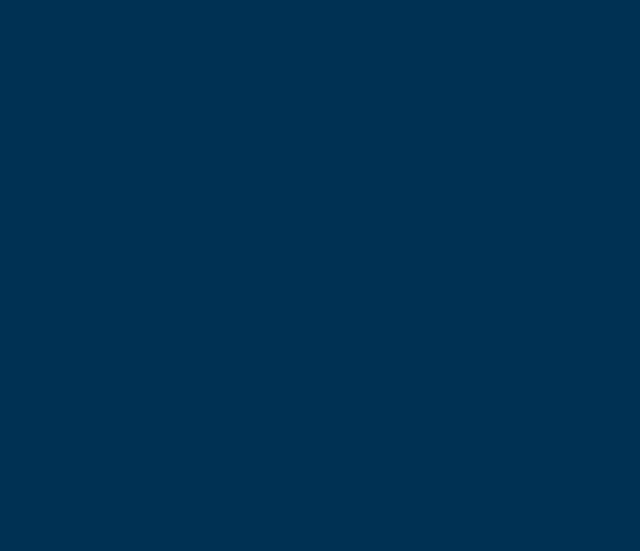
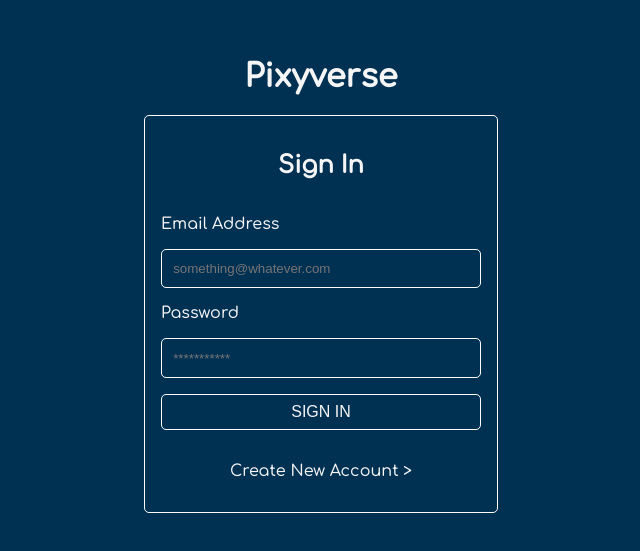
Before and after one commit to vishalsoni7/pixyverse, a React (Create React App) app: page /signin in a window 1280 px wide. Before the commit this address had no page. Shown: the part 125-676 px from the top of the page, without its empty margins (319-959 px from the left). Built offline with nearby package versions, Linux system fonts and the light colour scheme.

Commit message:
feat - added sign in page

```diff
--- a/src/App.js
+++ b/src/App.js
@@ -1,13 +1,15 @@
 import "./App.css";
 
 import { Routes, Route } from "react-router-dom";
-import { Landing } from "./pages/Landing";
+import { Landing } from "./pages/landing/Landing";
+import { Signin } from "./pages/signin/SignIn";
 
 function App() {
   return (
     <div className="App">
       <Routes>
         <Route path="/" element={<Landing />} />
+        <Route path="/signin" element={<Signin />} />
       </Routes>
     </div>
   );
--- a/src/pages/Landing.jsx
+++ /dev/null
@@ -1,29 +0,0 @@
-import "../pages/landing.css";
-
-export const Landing = () => {
-  return (
-    <div className="landing-parent-div">
-      <img src="landing img.svg" alt="landing" />
-      <div className="landing-container">
-        {" "}
-        <h1 className="landing-heading">Welcome to Pixyverse </h1>
-        <h1>
-          FOLLOW{" "}
-          <sub className="landing-sub-title">PEOPLE AROUND THE GLOBE </sub>{" "}
-        </h1>
-        <h1>
-          CONNECT <sub className="landing-sub-title">WITH YOUR LOVED ONE</sub>{" "}
-        </h1>
-        <h1>
-          SHARE
-          <sub className="landing-sub-title"> WHAT'S IN MIND</sub>{" "}
-        </h1>{" "}
-        <div className="landing-btn-div">
-          {" "}
-          <button className="landing-btn"> Join Now </button>
-          <p> Already have an account? </p>{" "}
-        </div>
-      </div>
-    </div>
-  );
-};
--- /dev/null
+++ b/src/pages/landing/Landing.jsx
@@ -0,0 +1,35 @@
+import "../landing/landing.css";
+
+import { NavLink } from "react-router-dom";
+
+export const Landing = () => {
+  return (
+    <div className="landing-parent-div">
+      <img src="landing img.svg" alt="landing" />
+      <div className="landing-container">
+        <h1 className="landing-heading">Welcome to Pixyverse </h1>
+
+        <h1>
+          FOLLOW{" "}
+          <span className="landing-sub-title"> PEOPLE AROUND THE GLOBE </span>
+        </h1>
+        <h1>
+          CONNECT <span className="landing-sub-title">WITH YOUR LOVED ONE</span>
+        </h1>
+        <h1>
+          SHARE <span className="landing-sub-title">WHAT'S IN MIND</span>
+        </h1>
+
+        <div className="landing-btn-div">
+          <NavLink to="/signup">
+            <button className="landing-btn"> Join Now</button>
+          </NavLink>
+
+          <NavLink className="landing-signin-link" to="/signin">
+            <p>Already have an account? </p>
+          </NavLink>
+        </div>
+      </div>
+    </div>
+  );
+};
--- a/src/pages/landing.css
+++ b/src/pages/landing/landing.css
@@ -17,6 +17,20 @@
 .landing-heading {
   font-size: 2.5rem;
   font-weight: 700;
+  background: linear-gradient(to right, whitesmoke, #003153);
+  background-size: 200% auto;
+  animation: gradientAnimation 5s linear infinite;
+  -webkit-background-clip: text;
+  -webkit-text-fill-color: transparent;
+}
+
+@keyframes gradientAnimation {
+  0% {
+    background-position: 0%;
+  }
+  50% {
+    background-position: 50%;
+  }
 }
 
 .landing-sub-title {
@@ -30,11 +44,12 @@
   flex-wrap: wrap;
   width: 100%;
   margin: 2rem;
+  flex-direction: column;
 }
 
 .landing-btn {
+  width: 25rem;
   padding: 1rem;
-  width: 90%;
   font-size: medium;
   font-weight: 600;
   border: 1px solid;
@@ -50,3 +65,16 @@
   background: none;
   border: 1px solid whitesmoke;
 }
+
+.landing-signin-link {
+  text-decoration: none;
+  color: whitesmoke;
+}
+
+.landing-btn-link {
+  color: #003153;
+  text-decoration: none;
+}
+.landing-btn-link:hover {
+  color: whitesmoke;
+}
--- /dev/null
+++ b/src/pages/signin/SignIn.jsx
@@ -0,0 +1,42 @@
+import { NavLink } from "react-router-dom";
+import "../signin/signin.css";
+
+export const Signin = () => {
+  return (
+    <div className="signin-parent-div">
+      {" "}
+      <h1> Pixyverse </h1>
+      <div className="signin-container">
+        <div>
+          <h2>Sign In</h2>
+
+          <div className="input-div">
+            <p>Email Address</p>
+            <input
+              placeholder="something@whatever.com"
+              className="signin-input"
+              type="email"
+            />
+          </div>
+
+          <div className="input-div">
+            <p> Password </p>
+            <input
+              placeholder="***********"
+              className="signin-input"
+              type="password"
+            />
+          </div>
+          <div className="signin-btn-div">
+            {" "}
+            <button className="signin-btn"> SIGN IN </button>
+            <NavLink className="signin-page-link" to="/signup">
+              {" "}
+              <p> Create New Account > </p>{" "}
+            </NavLink>
+          </div>
+        </div>
+      </div>
+    </div>
+  );
+};
--- /dev/null
+++ b/src/pages/signin/signin.css
@@ -0,0 +1,59 @@
+.signin-parent-div {
+  display: flex;
+  align-items: center;
+  justify-content: center;
+  flex-wrap: wrap;
+  width: 100%;
+  height: 100vh;
+  flex-direction: column;
+}
+
+.signin-container {
+  border: 1px solid white;
+  border-radius: 5px;
+  padding: 1rem;
+  width: 20rem;
+}
+
+.input-div {
+  display: flex;
+  align-items: flex-start;
+  flex-direction: column;
+}
+
+.signin-input {
+  width: -webkit-fill-available;
+  background: none;
+  padding: 0.7rem;
+  border: 1px solid white;
+  border-radius: 5px;
+}
+
+.signin-btn-div {
+  display: flex;
+  align-items: center;
+  justify-content: center;
+  flex-direction: column;
+}
+
+.signin-btn {
+  padding: 0.5rem;
+  margin: 1rem;
+  background: none;
+  width: 20rem;
+  color: whitesmoke;
+  font-size: medium;
+  border: 1px solid white;
+  border-radius: 5px;
+}
+
+.signin-btn:active {
+  transition: 0.3s;
+  padding: 0.3rem;
+  width: 18rem;
+}
+
+.signin-page-link {
+  text-decoration: none;
+  color: whitesmoke;
+}
```
